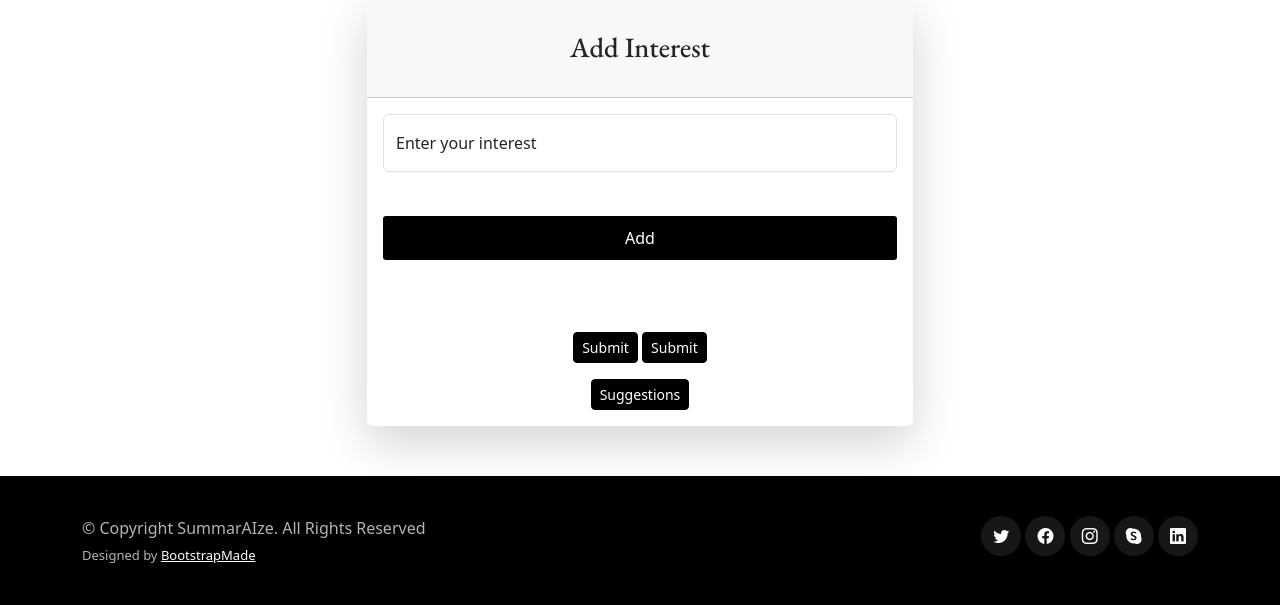
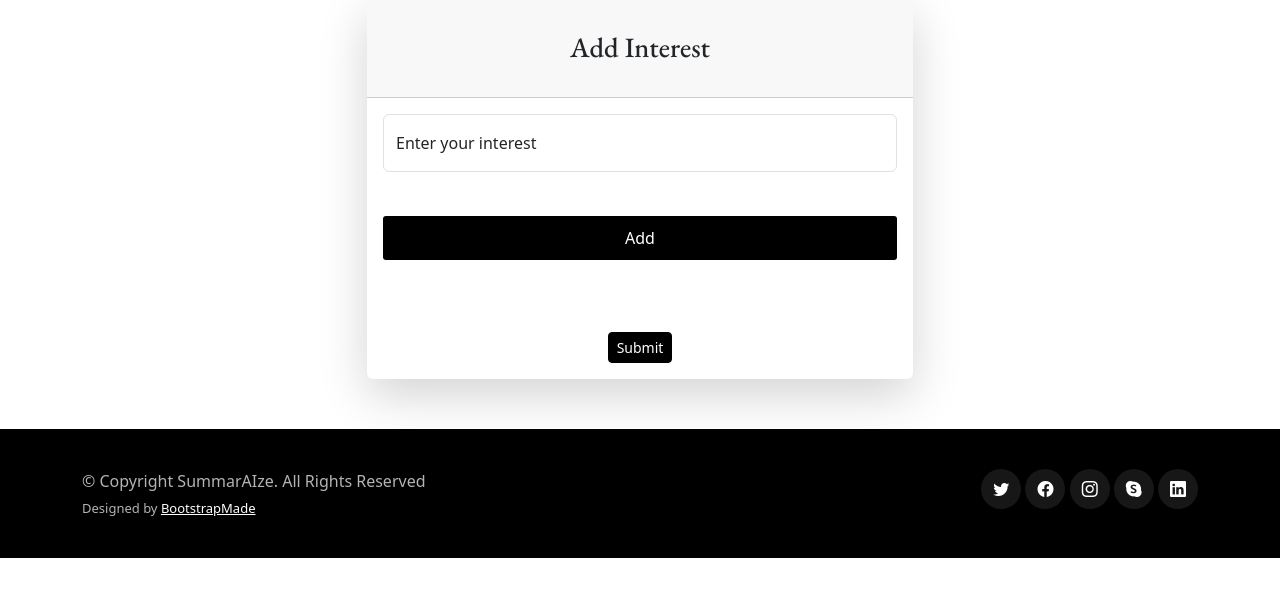
Before and after one commit to HarshithDR/SummarAIze, a Flask app: page /interests in a window 1280 px wide. Shown: the part 285-890 px from the top of the page. After the commit the page ends 843 px from the top, so only its background shows below. Run offline with Flask 3, Linux system fonts and the light colour scheme; some libraries are stand-ins or nearby versions; some web fonts are replaced.

Commit message:
resolved error

```diff
--- a/front-end/templates/interests.html
+++ b/front-end/templates/interests.html
@@ -97,10 +97,8 @@
                   <a href="/displaycontent" class="btn btn-primary btn-sm" onclick="submitInterests()">Submit</a>
 
 
-                  <a href="#" class="btn btn-primary btn-sm" onclick="submitInterests()">Submit</a>
-                  <div class="mt-3 text-center"> <!-- Added text-center class -->
-                      <a href="/displaycontent" class="btn btn-primary btn-sm">Suggestions</a> <!-- Modified button link -->
-                  </div>
+
+
 
               </div>
 
```
